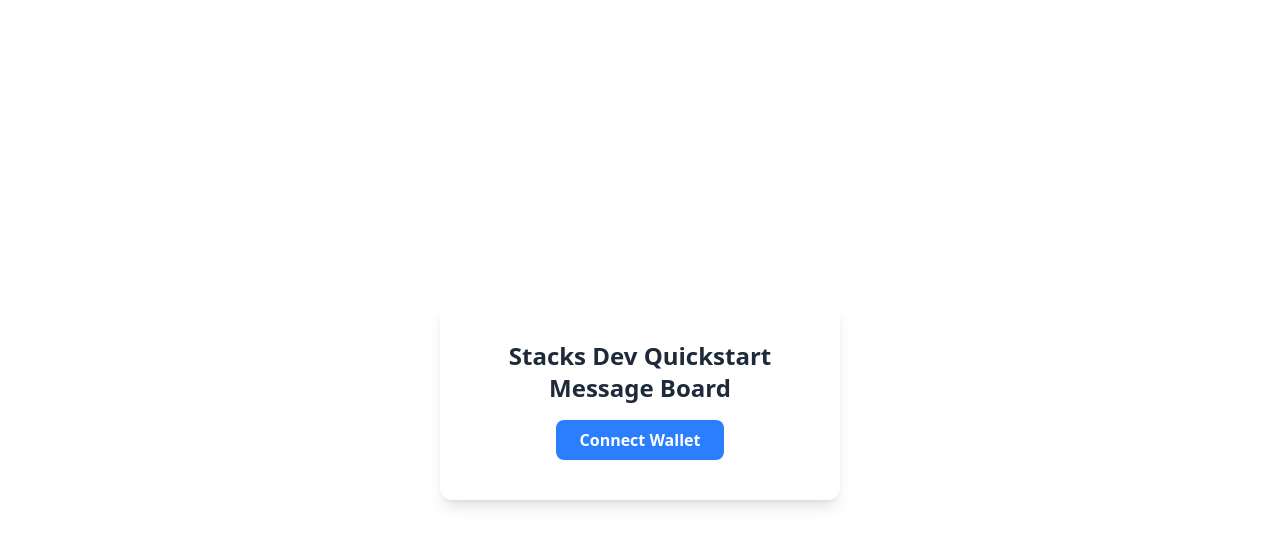
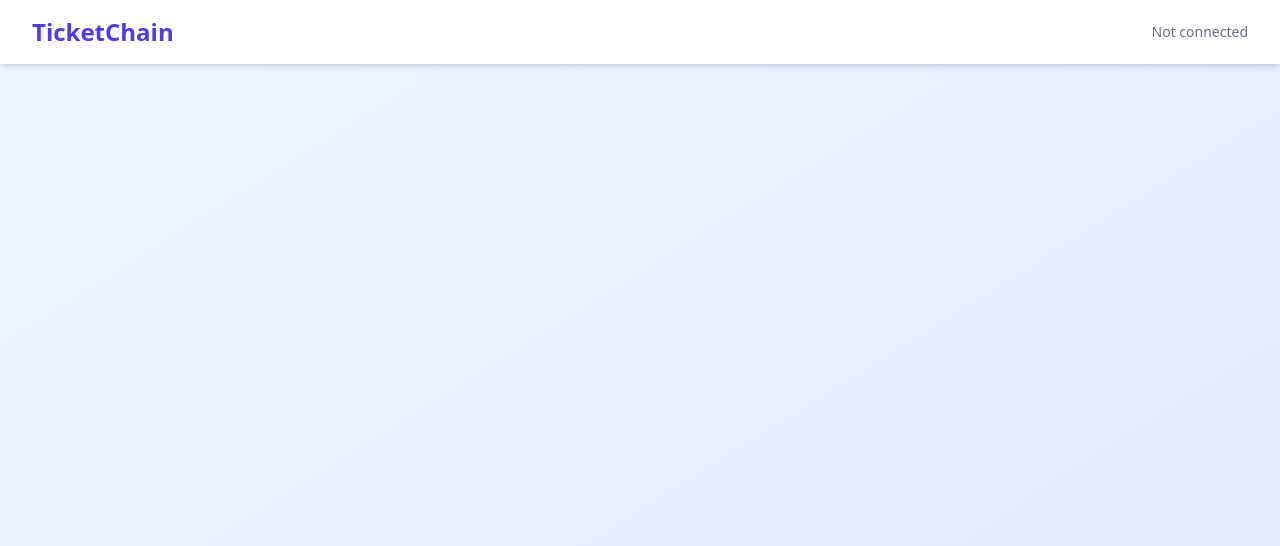
Before and after one commit to OxBryte/stack-onchain-ticketing, a React (Vite) app: page / in a window 1280 px wide. Shown: the top 546 px of the page. Built offline with nearby package versions, Linux system fonts and the light colour scheme.

Commit message:
changed (src/App.tsx)
changed (src/routes/)

```diff
--- a/src/App.tsx
+++ b/src/App.tsx
@@ -1,104 +1,11 @@
-import { useState } from "react";
-import { connect, disconnect } from "@stacks/connect";
-import type { GetAddressesResult } from "@stacks/connect/dist/types/methods";
-import "./App.css";
+import { AuthProvider } from "./context/AuthContext";
+import { AppRouter } from "./routes";
 
 function App() {
-  const [isConnected, setIsConnected] = useState<boolean>(false);
-  const [walletInfo, setWalletInfo] = useState<GetAddressesResult | null>(null);
-  const [bns, setBns] = useState<string>("");
-
-  async function connectWallet() {
-    try {
-      const connectionResponse: GetAddressesResult = await connect();
-
-      // Check if addresses array exists and has at least 3 elements
-      if (
-        !connectionResponse?.addresses ||
-        connectionResponse.addresses.length < 3
-      ) {
-        throw new Error("Invalid wallet connection response");
-      }
-
-      const stxAddress = connectionResponse.addresses[2].address;
-
-      // Try to get BNS name, but don't fail if it doesn't exist
-      try {
-        const bnsName = await getBns(stxAddress);
-        setBns(bnsName);
-      } catch {
-        // BNS lookup failed, but continue with address
-        setBns("");
-      }
-
-      setIsConnected(true);
-      setWalletInfo(connectionResponse);
-    } catch (error) {
-      console.error("Failed to connect wallet:", error);
-      alert("Failed to connect wallet. Please try again.");
-    }
-  }
-
-  async function disconnectWallet() {
-    try {
-      disconnect();
-      setIsConnected(false);
-      setWalletInfo(null);
-      setBns("");
-    } catch (error) {
-      console.error("Failed to disconnect wallet:", error);
-    }
-  }
-
-  async function getBns(stxAddress: string): Promise<string> {
-    try {
-      const response = await fetch(
-        `https://api.bnsv2.com/testnet/names/address/${stxAddress}/valid`
-      );
-
-      if (!response.ok) {
-        throw new Error(`BNS API error: ${response.status}`);
-      }
-
-      const data = await response.json();
-
-      // Check if names array exists and has at least one element
-      if (!data?.names || data.names.length === 0) {
-        throw new Error("No BNS name found for this address");
-      }
-
-      return data.names[0].full_name;
-    } catch (error) {
-      console.error("Failed to fetch BNS name:", error);
-      throw error;
-    }
-  }
-  console.log(walletInfo, "walletInfo");
   return (
-    <>
-      <div className="w-full h-screen flex items-center justify-center">
-        <div className="flex flex-col items-center space-y-6 bg-white rounded-xl shadow-lg p-10 w-[400px]">
-          <h3 className="text-2xl font-bold text-gray-800 mb-4 text-center">
-            Stacks Dev Quickstart Message Board
-          </h3>
-          {isConnected ? (
-            <button
-              onClick={disconnectWallet}
-              className="px-6 py-2 rounded-lg bg-red-500 text-white font-semibold hover:bg-red-600 transition"
-            >
-              {bns ? bns : walletInfo && walletInfo.addresses[2]?.address}
-            </button>
-          ) : (
-            <button
-              onClick={connectWallet}
-              className="px-6 py-2 rounded-lg bg-blue-500 text-white font-semibold hover:bg-blue-600 transition"
-            >
-              Connect Wallet
-            </button>
-          )}
-        </div>
-      </div>
-    </>
+    <AuthProvider>
+      <AppRouter />
+    </AuthProvider>
   );
 }
 
--- /dev/null
+++ b/src/routes/index.tsx
@@ -0,0 +1,30 @@
+import { createBrowserRouter, RouterProvider } from "react-router-dom";
+import { Layout } from "../components/Layout";
+import { ProtectedRoute } from "../components/ProtectedRoute";
+import { Landing } from "../pages/Landing";
+import { Dashboard } from "../pages/Dashboard";
+
+const router = createBrowserRouter([
+  {
+    path: "/",
+    element: <Layout />,
+    children: [
+      {
+        index: true,
+        element: <Landing />,
+      },
+      {
+        path: "dashboard",
+        element: (
+          <ProtectedRoute>
+            <Dashboard />
+          </ProtectedRoute>
+        ),
+      },
+    ],
+  },
+]);
+
+export function AppRouter() {
+  return <RouterProvider router={router} />;
+}
```
